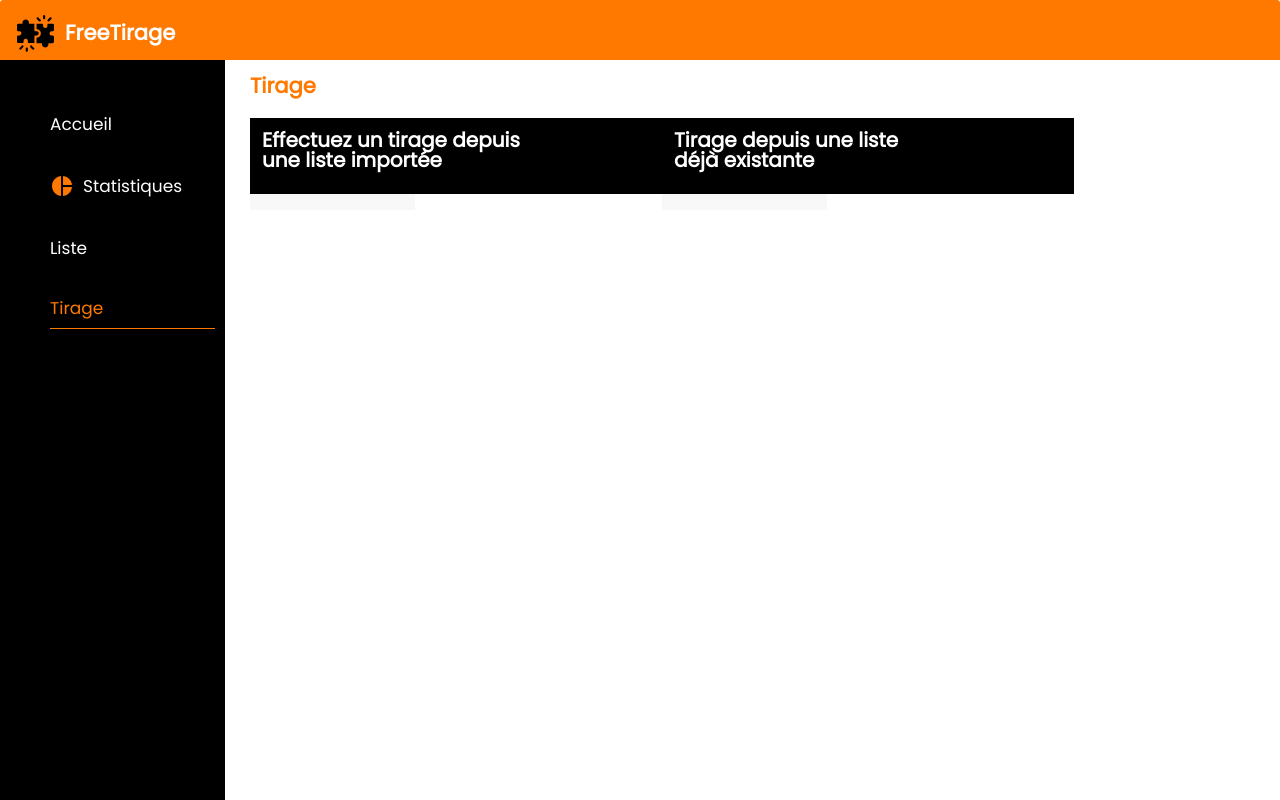
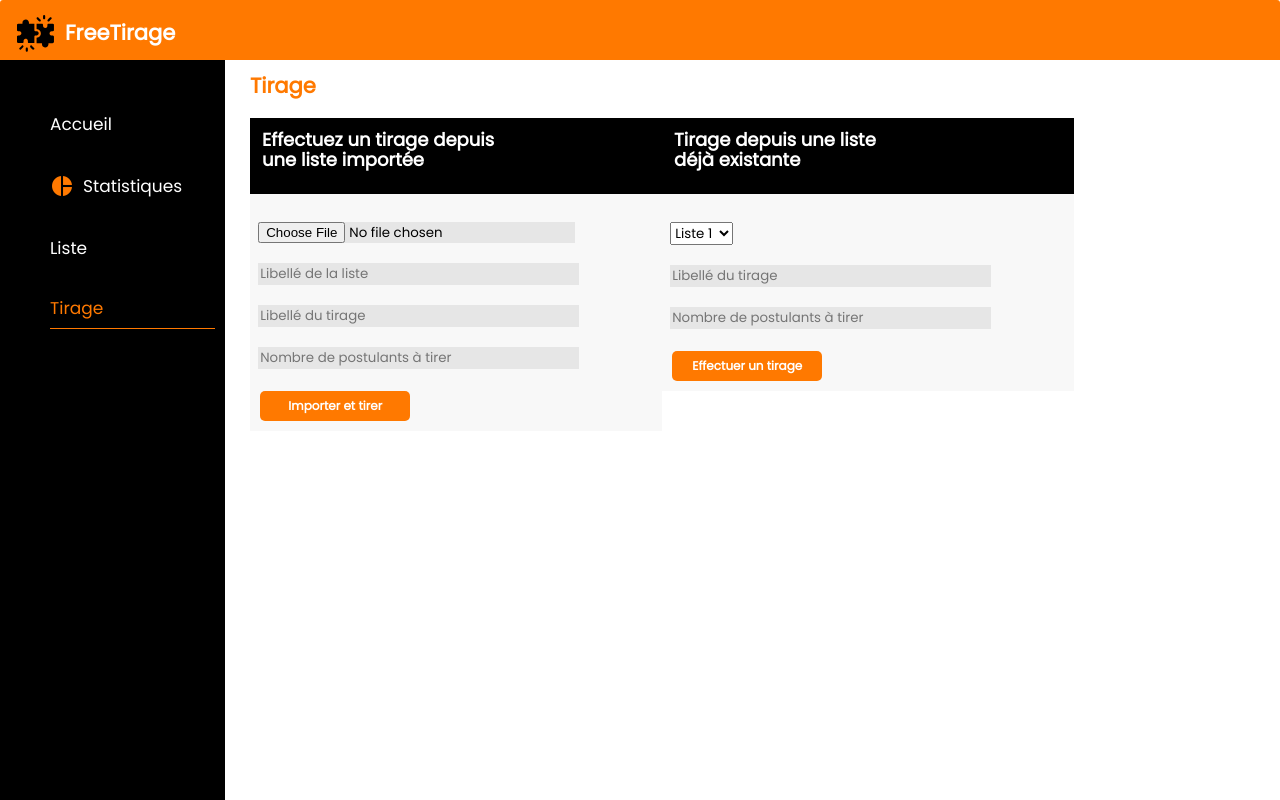
Before and after one commit to IvinoDev/FreeTirageFront-end, an Angular app: page /tirage in a window 1280 px wide. Built offline with nearby package versions, Linux system fonts and the light colour scheme.

Commit message:
a little effort

```diff
--- a/src/app/page-accueil/page-accueil.component.scss
+++ b/src/app/page-accueil/page-accueil.component.scss
@@ -114,7 +114,7 @@ table.table.align-middle th, table.table.align-middle td {
     background-color: white;
     color: black;
     border: 2px solid #FF7900;
-    font-size: 18px;
+    font-size: 16px;
     text-align: center;
     border-radius: 5px;
     font-weight: 600;
@@ -140,3 +140,7 @@ table.table.align-middle th, table.table.align-middle td {
     color: white;
     box-shadow: 0 12px 16px 0 rgba(0, 0, 0, 0.24), 0 17px 50px 0 rgba(0, 0, 0, 0.19);
 }
+
+.icon {
+    margin-top: 15px;
+}
--- a/src/app/tirage/tirage.component.html
+++ b/src/app/tirage/tirage.component.html
@@ -5,7 +5,22 @@
             <p>Effectuez un tirage depuis<br> une liste importée</p>
         </div>
         <div class="form_body">
-
+            <form action="#">
+                <br>
+                <input type="file" class="file" name="file" placeholder="Choisir un fichier Excel">
+                <br>
+                <br>
+                <input type="text" class="new_list_name" placeholder="Libellé de la liste">
+                <br>
+                <br>
+                <input type="text" class="new_ldraw_name" placeholder="Libellé du tirage">
+                <br>
+                <br>
+                <input type="text" class="ldraw_number" placeholder="Nombre de postulants à tirer">
+                <br>
+                <br>
+                <button class="button4">Importer et tirer</button>
+            </form>
         </div>
     </div>
     <div class="list_form">
@@ -13,7 +28,24 @@
             <p>Tirage depuis une liste<br> déjà existante</p>
         </div>
         <div class="form_body">
-
+            <form action="#">
+                <br>
+                <!-- <input type="text" class="all_lists" placeholder="Listes"> -->
+                <select class="lists" name="lists">
+                    <option value="Liste 1">Liste 1</option>
+                    <option value="Liste 2">Liste 2</option>
+                    <option value="Liste 3">Liste 3</option>
+                </select>
+                <br>
+                <br>
+                <input type="text" class="new_ldraw_name" placeholder="Libellé du tirage">
+                <br>
+                <br>
+                <input type="text" class="post_number" placeholder="Nombre de postulants à tirer">
+                <br>
+                <br>
+                <button class="button4">Effectuer un tirage</button>
+            </form>
         </div>
     </div>
 </div>
--- a/src/app/tirage/tirage.component.scss
+++ b/src/app/tirage/tirage.component.scss
@@ -8,6 +8,7 @@ h1 {
 .tirage_forms {
     display: flex;
     width: 100%;
+    justify-content: space-arround;
 }
 
 .import_form {
@@ -23,17 +24,57 @@ h1 {
 .form_title {
     padding: 12px;
     color: white;
-    font-size: 20px;
+    font-size: 18px;
     font-weight: 600;
     text-align: left;
     background-color: black;
+
 
 }
 
 .form_body {
     background-color: #F8F8F8;
-    width: 40%;
+    width: 100%;
     float: left;
     padding: 2%;
     box-sizing: border-box;
 }
+
+.form {
+    text-align: center;
+}
+
+
+.file, .new_list_name, .new_ldraw_name, .ldraw_number, .post_number {
+    background-color: #E6E6E6;
+    width: 80%;
+    border: none;
+}
+
+::placeholder, ::-ms-input-placeholder {
+    color: #E6E6E6;
+}
+
+
+.button4 {
+    color: white;
+    background-color: #FF7900;
+    text-align: center;
+    font-size: 12px;
+    border-radius: 5px;
+    border: none;
+    cursor: pointer;
+    transition-duration: 0.4s;
+    width: 150px;
+    font-weight: 600;
+    height: 30px;
+    margin: 2px 2px;
+    padding: 1px 16px;
+    position: relative;
+}
+
+.button4:hover {
+    background-color: #000000;
+    color: white;
+    box-shadow: 0 12px 16px 0 rgba(0, 0, 0, 0.24), 0 17px 50px 0 rgba(0, 0, 0, 0.19);
+}
```
